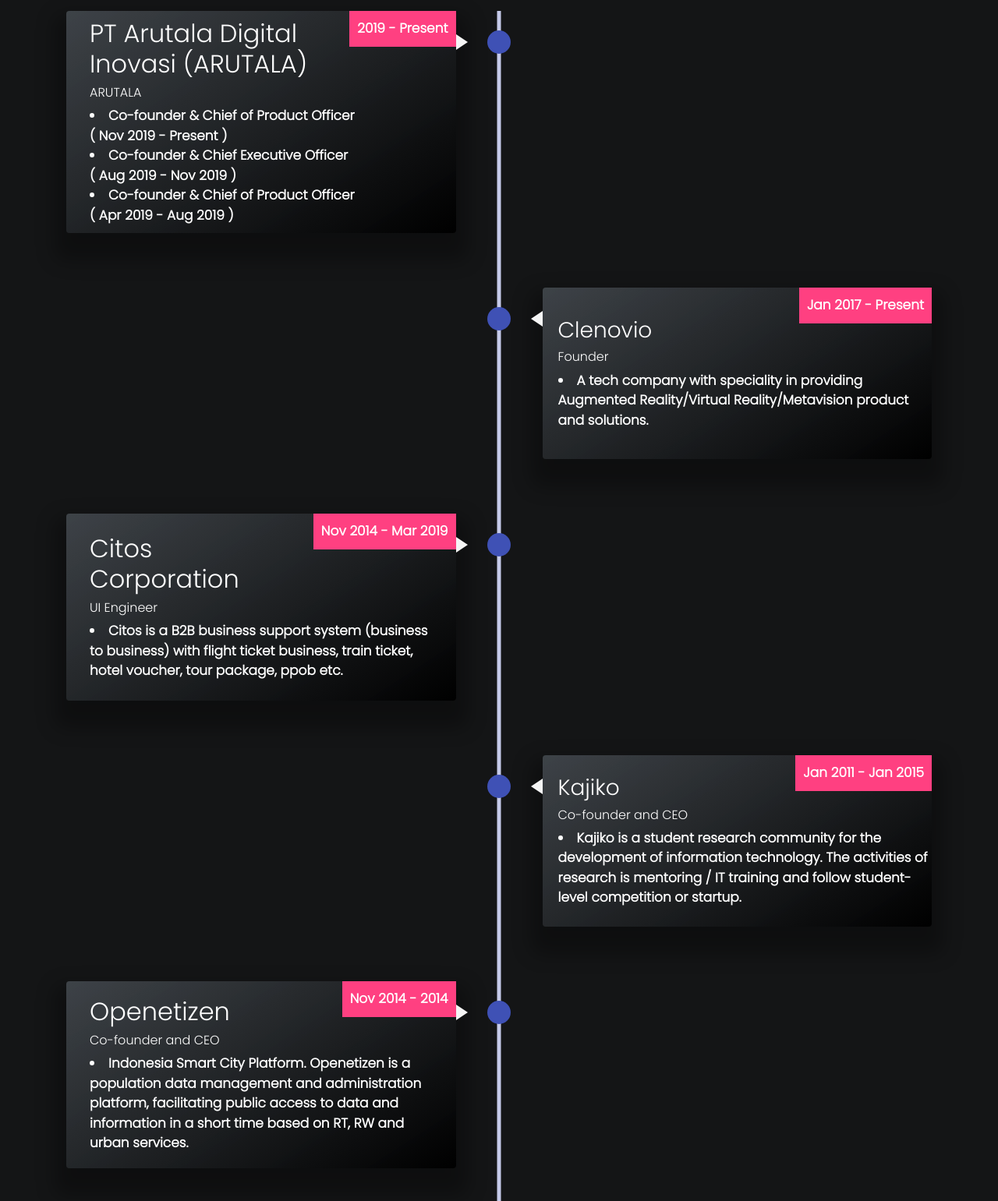
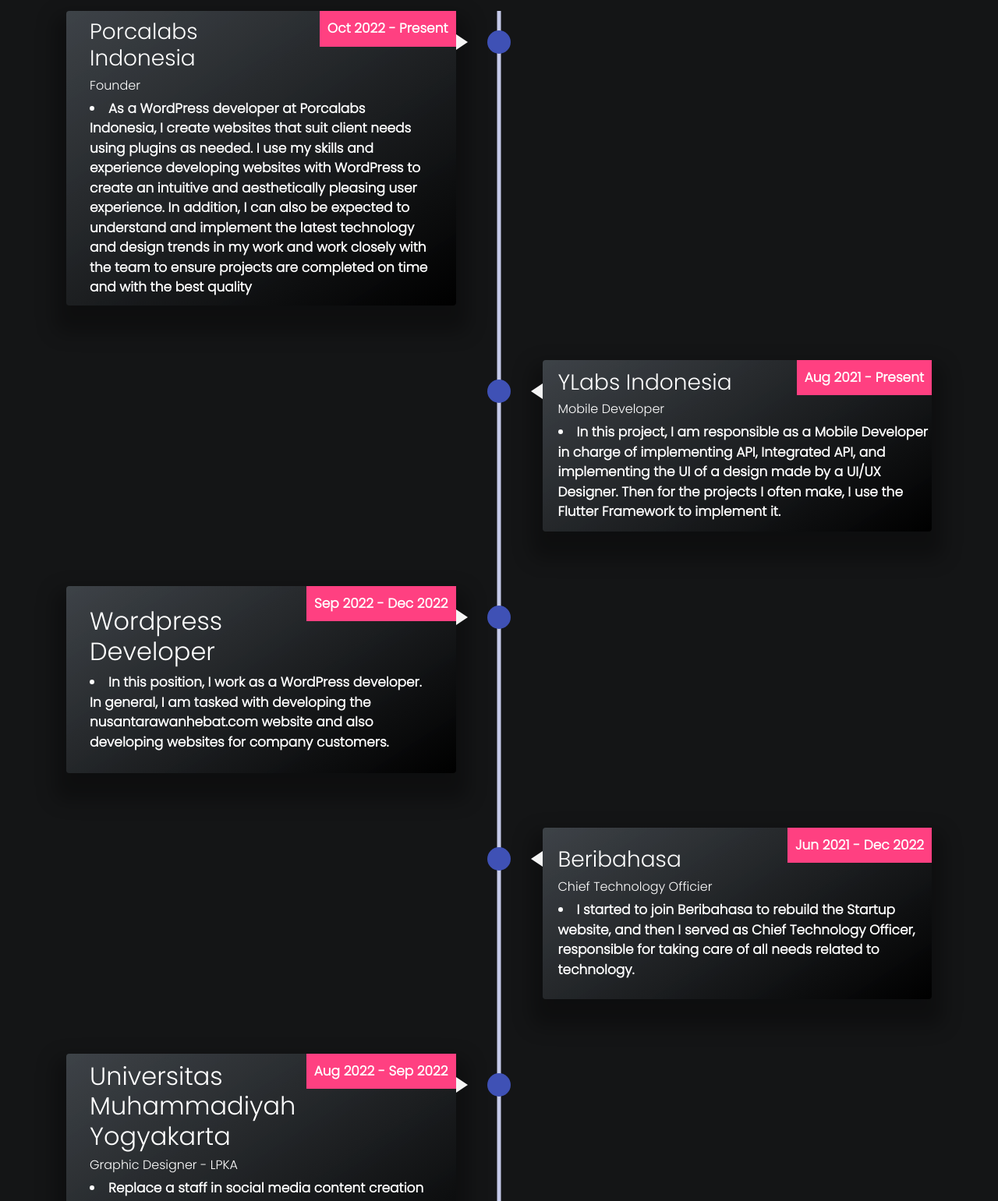
Before and after one commit to DimasCW/MATAF_2023, a plain HTML site: page education.html in a window 1280 px wide. Shown: the part 1140-2681 px from the top of the page at 78% size. Drawn offline with nearby package versions, Linux system fonts and the light colour scheme; some icons are missing; files whose address does not match are found by name.

Commit message:
Update education.html

```diff
--- a/education.html
+++ b/education.html
@@ -74,13 +74,13 @@
                 <div class="row mx-auto">
                     <div class="godown col-md-6">
                         <div class="img-fluid d-block  animate__animated animate__zoomIn animate__delay-1s">
-                            <img src="assets/images/education-page/mas ambar.png" />
+                            <img src="assets/images/education-page/mas ambar.jpg"  style="width: 90%; height: 90%;" />
                         </div>
                     </div>
                     <div class="px-md-5 p-3 col-md-6 d-flex flex-column align-items-center justify-content-center animate__animated animate__zoomIn animate__delay-1s">
-                        <h2 class="dropdown1 main-heading mb-0 education_head">Ambar <span class="edu_background">Setyawan</span></h2>
+                        <h2 class="dropdown1 main-heading mb-0 education_head">Muhammad <span class="edu_background">Miftah</span></h2>
                         <p class="dropdown2 pre-heading font-weight-bolder text-center animate__animated animate__fadeInUp animate__delay-2s">
-                            Co-founder & Chief of Product Officer at PT Arutala Digital Inovasi (ARUTALA)
+                            - Founder PORCALABS
                         </p>
                     </div>
                 </div>
@@ -108,19 +108,15 @@
 
       <div class="timeline-content js--fadeInLeft">
         <div class="timeline-img-header" style="background-image: url('assets/images/education-page/edTimeline1.png'); background-repeat: no-repeat; background-size: auto;"></div>
-        <div class="date date1">2019 - Present</div>
+        <div class="date date1">Oct 2022 - Present</div>
         <div>
-            <h2 class="timelineHeading">PT Arutala Digital
-                <br>
-                Inovasi (ARUTALA)</h2>
-            <h6>ARUTALA</h6>
-            <li>Co-founder & Chief of Product Officer
-                <br>
-                ( Nov 2019 - Present )</li>
-            <li>Co-founder & Chief Executive Officer
-                <br>( Aug 2019 - Nov 2019 )</li>
-            <li>Co-founder & Chief of Product Officer
-                <br>( Apr 2019 - Aug 2019 )</li>
+            <h3 class="timelineHeading">Porcalabs <br>Indonesia </h3>
+            <h6>Founder</h6>
+            <li>As a WordPress developer at Porcalabs Indonesia, I create websites that suit client needs using plugins
+                as needed. I use my skills and experience developing websites with WordPress to create an intuitive
+                and aesthetically pleasing user experience. In addition, I can also be expected to understand and
+                implement the latest technology and design trends in my work and work closely with the team to ensure
+                projects are completed on time and with the best quality</li>
 
         </div>
       </div>
@@ -135,11 +131,13 @@
         <div>
             <div class="timeline-img-header" style="background-image: url('assets/images/education-page/edTimeline2.png'); background-repeat: no-repeat; background-size: auto; background-position: center top"></div>
         </div>
-        <div class="date date2">Jan 2017 - Present</div>
+        <div class="date date2">Aug 2021 - Present</div>
         <div class="alignment">
-            <h3 class="timelineHeading2">Clenovio</h3>
-            <h6>Founder</h6>
-            <li>A tech company with speciality in providing Augmented Reality/Virtual Reality/Metavision product and solutions.</li>
+            <h3 class="timelineHeading2">YLabs Indonesia</h3>
+            <h6>Mobile Developer</h6>
+            <li>In this project, I am responsible as a Mobile Developer in charge of implementing API, Integrated API,
+                and implementing the UI of a design made by a UI/UX Designer. Then for the projects I often make, I
+                use the Flutter Framework to implement it.</li>
 
         </div>
       </div>
@@ -154,12 +152,12 @@
 
       <div class="timeline-content js--fadeInLeft">
         <div class="timeline-img-header" style="background-image: url('assets/images/education-page/edTimeline3.png'); background-repeat: no-repeat; background-size: auto"></div>
-        <div class="date date3">Nov 2014 - Mar 2019</div>
+        <div class="date date3">Sep 2022 - Dec 2022</div>
         <div class="align-third">
-            <h2 class="timelineHeading3">Citos
-                <br>Corporation</h2>
-            <h6>UI Engineer</h6>
-            <li>Citos is a B2B business support system (business to business) with flight ticket business, train ticket, hotel voucher, tour package, ppob etc.</li>
+            <h2 class="timelineHeading3">Wordpress
+                <br>Developer</h2>
+            <li>In this position, I work as a WordPress developer. In general, I am tasked with developing the
+                nusantarawanhebat.com website and also developing websites for company customers. </li>
 
 
         </div>
@@ -174,12 +172,12 @@
           <div>
               <div class="timeline-img-header" style="background-image: url('assets/images/education-page/edTimeline2.png'); background-repeat: no-repeat; background-size: auto; background-position: center top"></div>
           </div>
-          <div class="date date2">Jan 2011 - Jan 2015</div>
+          <div class="date date2">Jun 2021 - Dec 2022</div>
           <div class="alignment">
-              <h3 class="timelineHeading2">Kajiko</h3>
-              <h6>Co-founder and CEO</h6>
-              <li>Kajiko is a student research community for the development of information technology.
-                The activities of research is mentoring / IT training and follow student-level competition or startup. </li>
+              <h3 class="timelineHeading2">Beribahasa</h3>
+              <h6>Chief Technology Officier</h6>
+              <li>I started to join Beribahasa to rebuild the Startup website, and then I served as Chief Technology
+                Officer, responsible for taking care of all needs related to technology. </li>
 
           </div>
         </div>
@@ -192,12 +190,14 @@
 
         <div class="timeline-content js--fadeInLeft">
           <div class="timeline-img-header" style="background-image: url('assets/images/education-page/edTimeline3.png'); background-repeat: no-repeat; background-size: auto"></div>
-          <div class="date date3">Nov 2014 - 2014</div>
+          <div class="date date3">Aug 2022 - Sep 2022</div>
           <div class="align-third">
-              <h2 class="timelineHeading3">Openetizen </h2>
-              <h6>Co-founder and CEO</h6>
-              <li>Indonesia Smart City Platform.
-                Openetizen is a population data management and administration platform, facilitating public access to data and information in a short time based on RT, RW and urban services.</li>
+              <h2 class="timelineHeading3">Universitas Muhammadiyah <br> Yogyakarta</h2>
+              <h6>Graphic Designer - LPKA</h6>
+              <li>Replace a staff in social media content creation</li>
+              <li>Publish all activities in the form of posts and news articles where I work on social media</li>
+              <li>Make a design from a copywriter to be published on social media and also on the website where I
+                work</li>
 
 
           </div>
```
